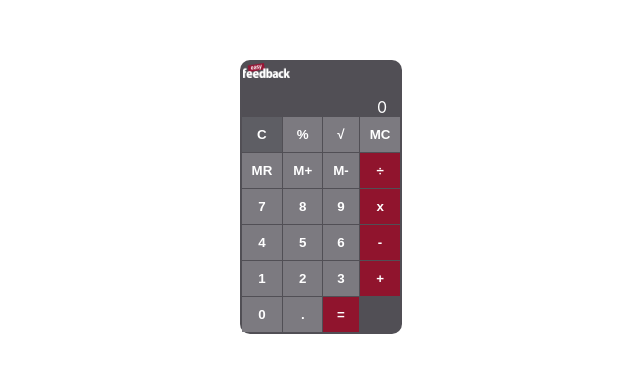
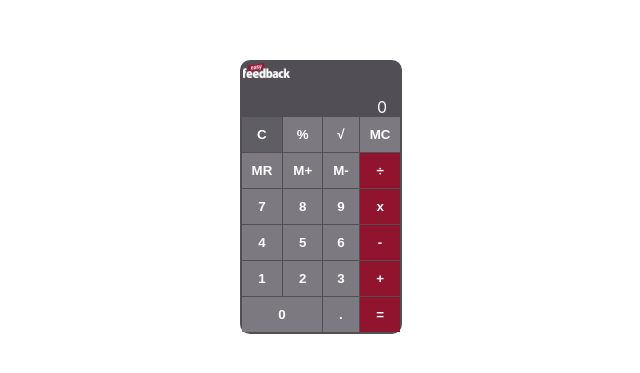
Before and after one commit to BaselQq/react_calculator, a React (Create React App) app: page / in a window 1280 px wide. Shown: the part 203-576 px from the top of the page, without its empty margins (319-959 px from the left). Built offline with nearby package versions, Linux system fonts and the light colour scheme.

Commit message:
enhanced 0 button

```diff
--- a/src/components/Button.module.css
+++ b/src/components/Button.module.css
@@ -41,6 +41,7 @@
 }
 
 .zeroButton{
+    grid-column: 1 / 3;
     border: 0;
     background-color: #7C7A80;
     color: rgb(255, 255, 255);
```
